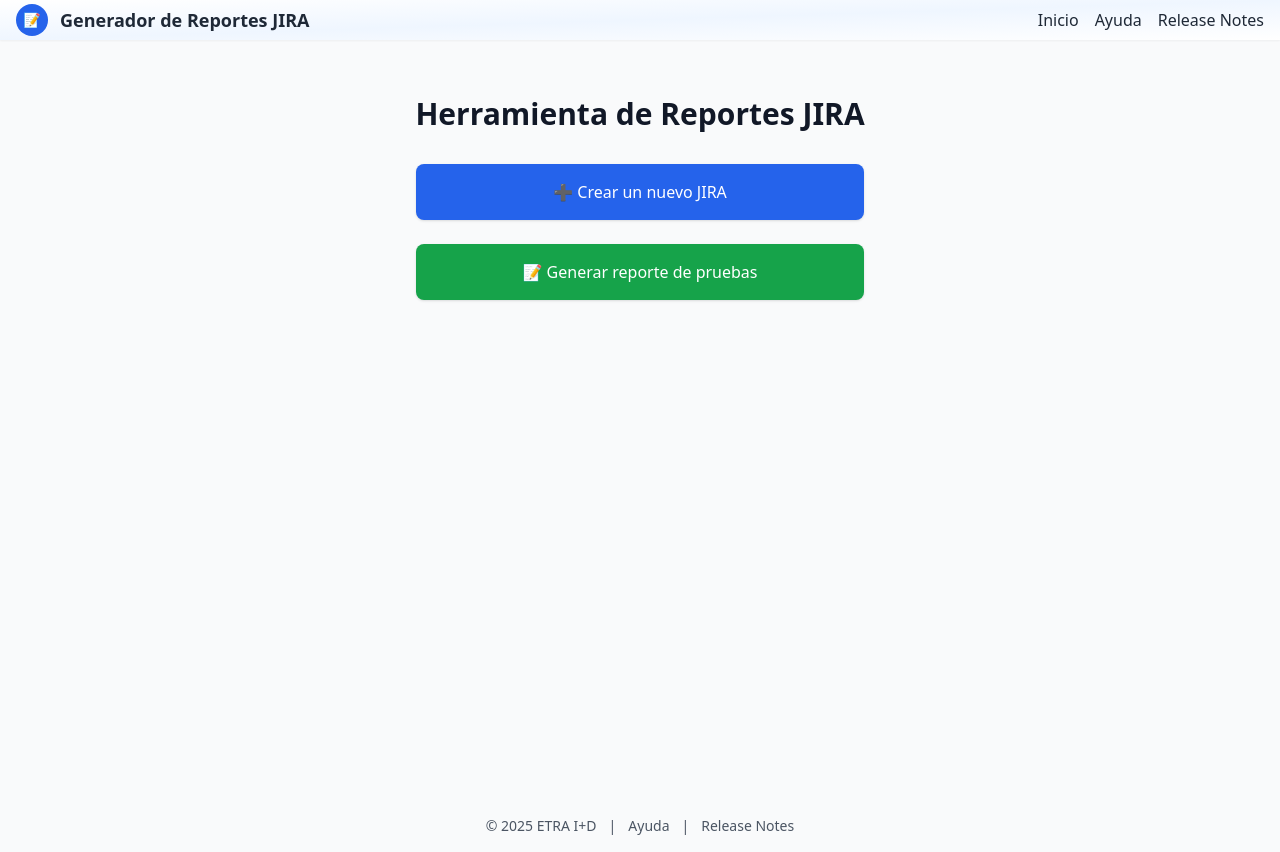
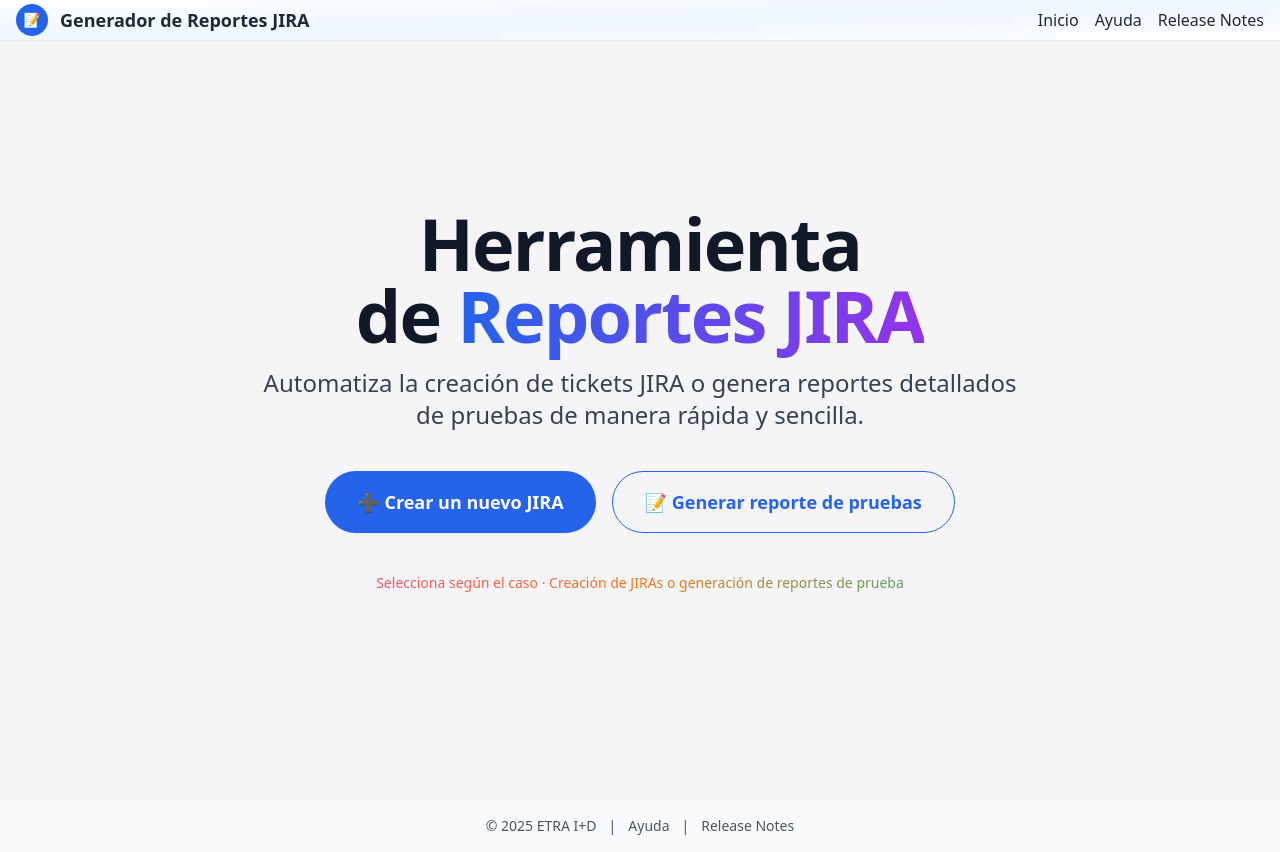
Before and after one commit to albope/jira-report-tool, a Next.js app: page / in a window 1280 px wide. Built offline with nearby package versions, Linux system fonts and the light colour scheme.

Commit message:
Mejoras página JIRA 3

```diff
--- a/src/app/page.tsx
+++ b/src/app/page.tsx
@@ -4,32 +4,75 @@ import Link from "next/link";
 import HeaderNav from "@/components/HeaderNav";
 import FooterNav from "@/components/FooterNav";
 
+/**
+ * Landing Page — Estética Apple:
+ * fondo gris claro, jerarquía tipográfica limpia,
+ * botones azul sólido y outline azul.
+ */
 export default function Landing() {
   return (
     <>
       <HeaderNav />
 
-      <main className="pt-24 min-h-screen bg-gray-50 flex flex-col items-center">
-        <h1 className="text-3xl font-bold mb-8">Herramienta de Reportes JIRA</h1>
+      <main className="min-h-screen flex flex-col items-center justify-center bg-[#f5f5f7] px-4">
+        {/* ---------- HERO ---------- */}
+        <section className="text-center max-w-3xl">
+          {/* Título */}
+          <h1 className="text-6xl md:text-7xl font-semibold text-gray-900 tracking-tight">
+            Herramienta de&nbsp;
+            <span className="bg-clip-text text-transparent bg-gradient-to-r from-blue-600 to-purple-600">
+              Reportes JIRA
+            </span>
+          </h1>
 
-        <div className="grid gap-6 w-full max-w-md">
-          <Link
-            href="/create-jira"
-            className="block bg-blue-600 hover:bg-blue-700 text-white text-center py-4 rounded-lg shadow transition"
-          >
-            ➕ Crear un nuevo JIRA
-          </Link>
+          {/* Subtítulo */}
+          <p className="mt-4 text-2xl text-gray-700">
+          Automatiza la creación de tickets JIRA o genera reportes detallados de pruebas de manera rápida y sencilla.
+          </p>
 
-          <Link
-            href="/generate-report"
-            className="block bg-green-600 hover:bg-green-700 text-white text-center py-4 rounded-lg shadow transition"
-          >
-            📝 Generar reporte de pruebas
-          </Link>
-        </div>
+          {/* CTA buttons */}
+          <div className="mt-10 flex flex-col sm:flex-row gap-4 justify-center">
+            <CTA href="/create-jira" variant="primary">
+              ➕ Crear un nuevo JIRA
+            </CTA>
+            <CTA href="/generate-report" variant="outline">
+              📝 Generar reporte de pruebas
+            </CTA>
+          </div>
+
+          {/* Rainbow tagline opcional */}
+          <p className="mt-10 text-sm font-medium bg-clip-text text-transparent bg-gradient-to-r from-pink-500 via-orange-500 to-emerald-500">
+          Selecciona según el caso · Creación de JIRAs o generación de reportes de prueba
+          </p>
+        </section>
       </main>
 
       <FooterNav />
     </>
   );
 }
+
+/* -------------------------------------------------------------------------- */
+/* --------------------------  Botón reutilizable  -------------------------- */
+/* -------------------------------------------------------------------------- */
+function CTA({
+  href,
+  variant,
+  children,
+}: {
+  href: string;
+  variant: "primary" | "outline";
+  children: React.ReactNode;
+}) {
+  const base =
+    "inline-flex items-center justify-center px-8 py-4 rounded-full text-lg font-semibold transition-colors duration-150";
+  const styles =
+    variant === "primary"
+      ? "bg-blue-600 text-white hover:bg-blue-700 shadow-sm"
+      : "border border-blue-600 text-blue-600 hover:bg-blue-600 hover:text-white";
+  return (
+    <Link href={href} className={`${base} ${styles}`}>
+      {children}
+    </Link>
+  );
+}
```
